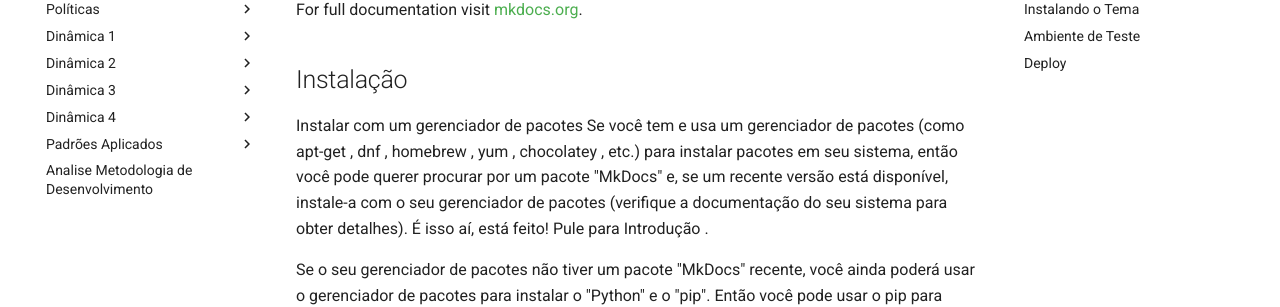
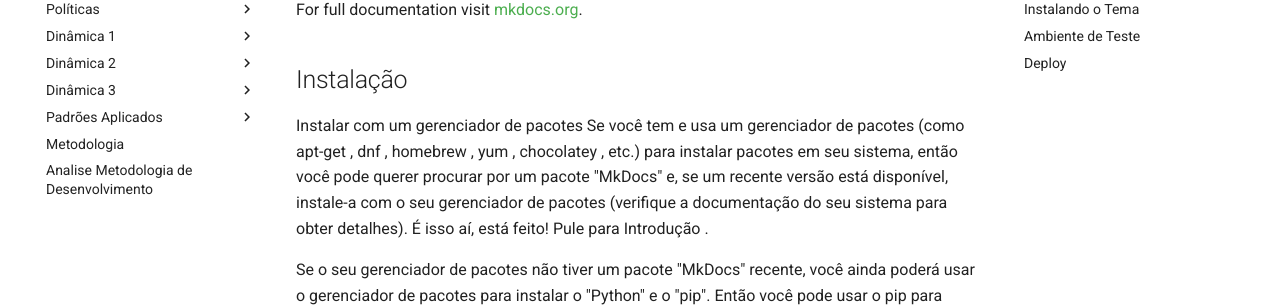
Before and after one commit to Desenho2018-2-GitPub/docs, an MkDocs documentation site: the page built from docs/contribuindo.md, in a window 1280 px wide. Shown: the part 183-490 px from the top of the page. Built offline with MkDocs 1.6.1 and Material for MkDocs 9.7.7, drawn with Linux system fonts in a browser that asks for light colours.

Commit message:
Remove metodology from dynamic 2
Signed-off-by: Arthur Diniz <arthurbdiniz@gmail.com>

```diff
--- a/mkdocs.yml
+++ b/mkdocs.yml
@@ -21,8 +21,6 @@ nav:
     - Lexicos: dinamica-1/lexicos.md
     - Protótipo Baixa Fidelidade: dinamica-1/prototipo-baixa-fidelidade.md
   - Dinâmica 2:
-    - Metodologia: dinamica-2/metodologia.md
-  - Dinâmica 3:
     - Product Backlog: dinamica-3/product-backlog.md
     - Diagrama de caso de uso: dinamica-3/diagrama-caso-de-uso.md
     - Diagrama de Classe: dinamica-3/diagrama-de-classe.md
@@ -33,7 +31,7 @@ nav:
     - NFR Framework: dinamica-3/nfrFramework.md
     - Banco de Dados: dinamica-3/banco-de-dados.md
     - Protótipo Alta Fidelidade: /
-  - Dinâmica 4:
+  - Dinâmica 3:
     - Checklist: dinamica-4/checklist.md
     - Digrama de Pacotes: dinamica-4/diagrama-pacotes.md
     - Documento de Arquitetura: dinamica-4/documento-arquitetura.md
@@ -43,6 +41,7 @@ nav:
   - Padrões Aplicados:
     - Observer + decorator (Notifyr): padroes-aplicados/notifyr.md
     - Padrões: padroes-aplicados/padroes.md
+  - Metodologia: dinamica-2/metodologia.md
   - Analise Metodologia de Desenvolvimento: reports/analise_metodologia_de_desenvolvimento.md
 
 theme:
```
